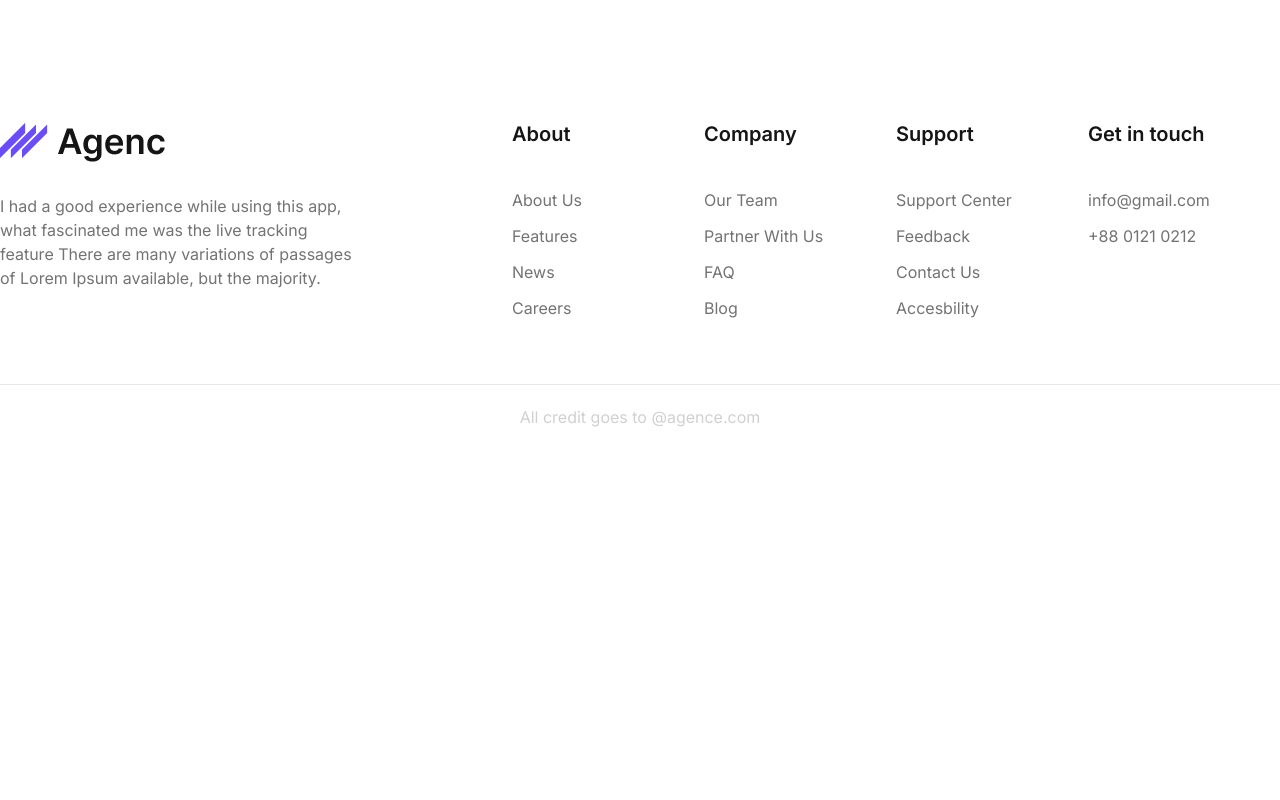
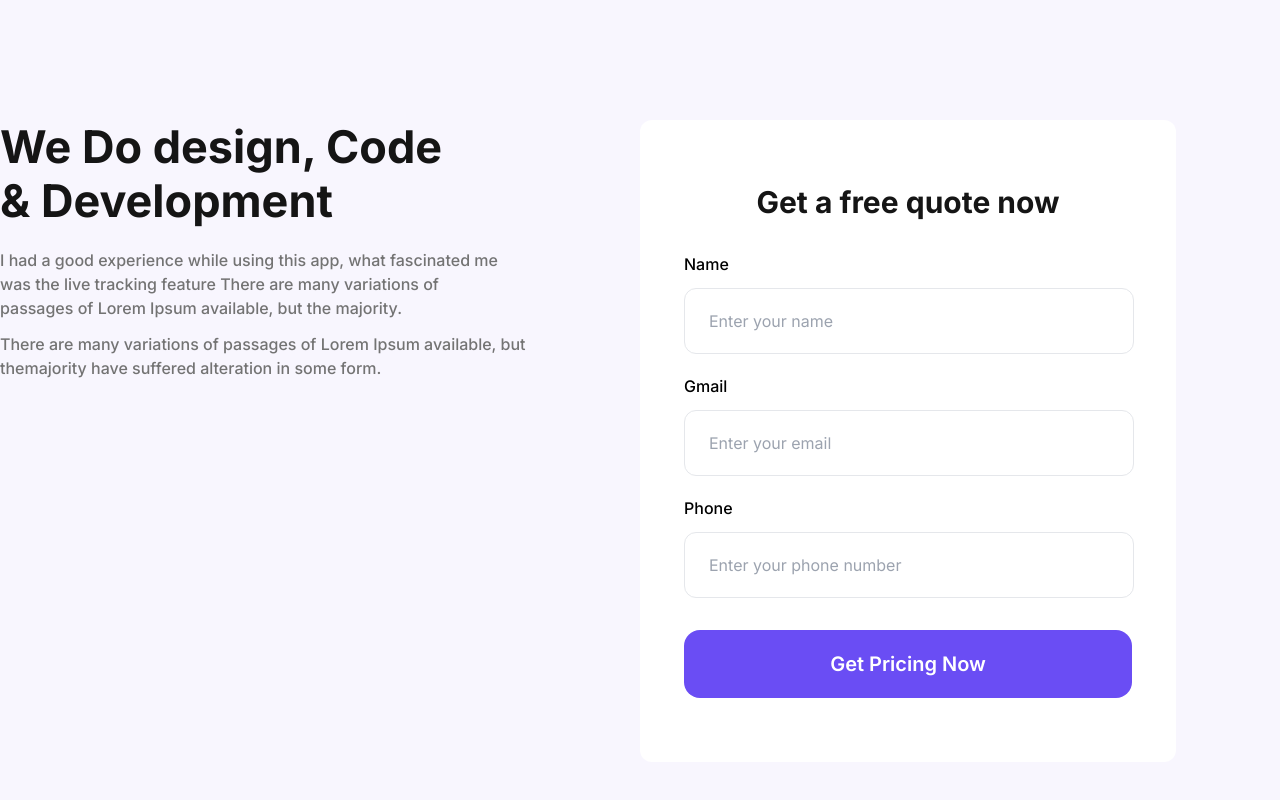
Before and after one commit to mehediakash/Agencs, a plain HTML site: page index.html in a window 1280 px wide. Shown: the part 6120-6920 px from the top of the page. Before the commit the page ends 6589 px from the top, so only its background shows below. Drawn offline with nearby package versions, Linux system fonts and the light colour scheme.

Commit message:
all compilite

```diff
--- a/index.html
+++ b/index.html
@@ -506,7 +506,7 @@
     <!-- ========================
          revew  part start
     ============================= -->
-    <section class="py-12 md:py-sgap bg-section-color">
+    <section class="py-12 md:py-sgap bg-white">
       <div class="container mx-auto xl:px-0 px-3">
         <h1 class="text-2xl md:text-5xl font-bold text-text-color text-center">
           Some Client Reviews
@@ -608,9 +608,85 @@
     <!-- ========================
        revew  part end
   ============================= -->
+    <!-- ========================
+       get  part start
+  ============================= -->
+
+    <section class="py-12 md:py-sgap bg-section-color">
+      <div class="container mx-auto xl:px-0 px-3">
+        <div class="flex md:flex-row flex-col">
+          <div class="w-full md:w-1/2">
+            <h1
+              class="text-2xl md:text-[45px] w-full md:w-[470px] leading-[54px] font-bold text-text-color text-left"
+            >
+              We Do design, Code & Development
+            </h1>
+            <p
+              class="font-medium text-base text-pera-color w-full md:w-[514px] text-left mt-5 w"
+            >
+              I had a good experience while using this app, what fascinated me
+              was the live tracking feature There are many variations of
+              passages of Lorem Ipsum available, but the majority.
+            </p>
+            <p
+              class="font-medium text-base text-pera-color w-full md:w-[526px] text-left mt-3"
+            >
+              There are many variations of passages of Lorem Ipsum available,
+              but themajority have suffered alteration in some form.
+            </p>
+          </div>
+          <div class="w-full md:w-1/2">
+            <div
+              class="item mt-9 md:mt-0 w-full md:w-[536px] bg-white px-11 py-16 rounded-xl"
+            >
+              <h1
+                class="md:text-3xl text-text-color font-bold text-center mb-8 text-lg"
+              >
+                Get a free quote now
+              </h1>
+              <form action="">
+                <label class="block mb-3 text-base font-medium" for=""
+                  >Name
+                </label>
+                <input
+                  class="block w-full md:w-[450px] py-5 px-6 outline-none border rounded-xl"
+                  type="text"
+                  placeholder="Enter your name"
+                />
+                <label class="block mb-3 mt-5 text-base font-medium" for=""
+                  >Gmail</label
+                >
+                <input
+                  class="block w-full md:w-[450px] py-5 px-6 outline-none border rounded-xl"
+                  type="email"
+                  placeholder="Enter your email"
+                />
+                <label class="block mb-3 mt-5 text-base font-medium" for=""
+                  >Phone</label
+                >
+                <input
+                  class="block w-full md:w-[450px] py-5 px-6 outline-none border rounded-xl"
+                  type="number"
+                  placeholder="Enter your phone number"
+                />
+                <input
+                  class="py-5 block bg-primeryColor w-full rounded-2xl text-base md:text-xl font-semibold text-center text-white mt-8"
+                  value="Get Pricing Now"
+                  type="submit"
+                />
+              </form>
+            </div>
+          </div>
+        </div>
+      </div>
+    </section>
 
     <!-- ========================
-       revew  part end
+       get  part end
+  ============================= -->
+
+    <!-- ========================
+       footer  part start
   ============================= -->
     <footer class="pt-12 md:pt-sgap">
       <div class="container mx-auto xl:px-0 px-3">
@@ -672,7 +748,7 @@
       </div>
     </footer>
     <!-- ========================
-       revew  part end
+       footer  part end
   ============================= -->
   </body>
 </html>
```
